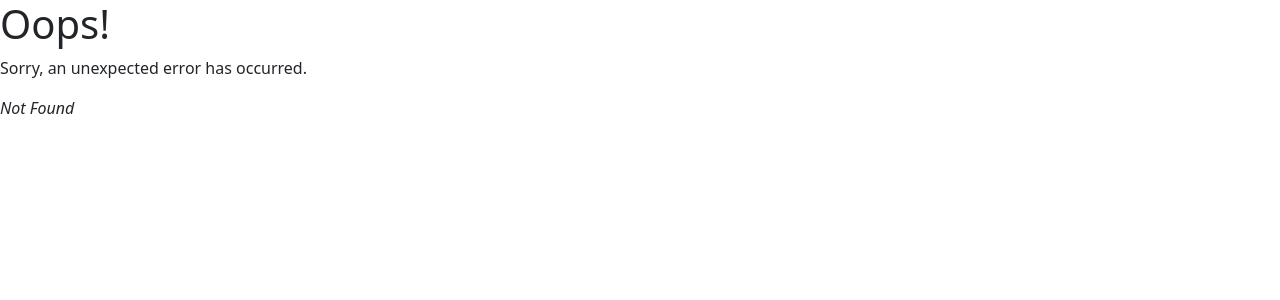
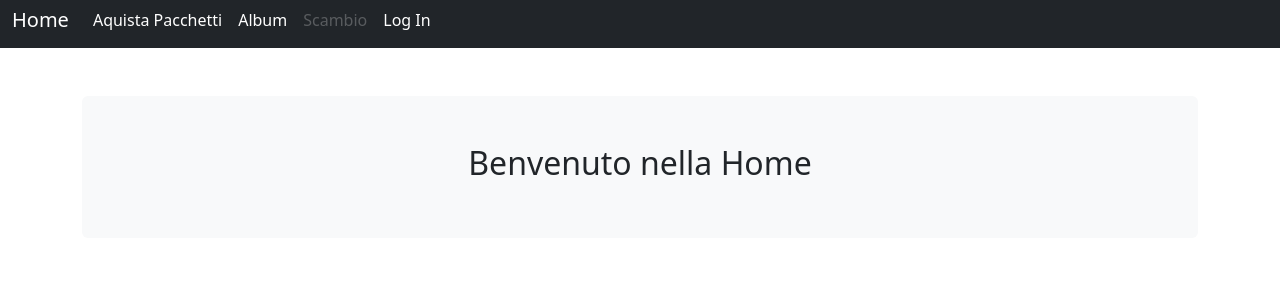
Before and after one commit to Frances-afk3/SitoReact, a React (Vite) app: page /Home in a window 1280 px wide. Before the commit this address had no page. Shown: the top 300 px of the page. Built offline with nearby package versions, Linux system fonts and the light colour scheme.

Commit message:
accetta dio cane

```diff
--- /dev/null
+++ b/src/Component/Home.jsx
@@ -0,0 +1,12 @@
+
+export default function Home() {
+
+  return (
+      <main className="container">
+          <div className="bg-body-tertiary p-5 rounded">
+              <h2 className="text-center">Benvenuto nella Home</h2>
+              {/* Puoi aggiungere il contenuto del tuo album qui */}
+          </div>
+      </main>
+  );
+}
--- a/src/Component/LogIn.jsx
+++ b/src/Component/LogIn.jsx
@@ -2,7 +2,6 @@ import React from "react";
 
 export default function LogIn() {
     return (
-        // Section: Design Block
         <section className="text-center">
             <div className="p-5 bg-image"></div>
             <div className="card mx-4 mx-md-5 shadow-5-strong bg-body-tertiary" style="margin-top: -100px;backdrop-filter: blur(30px);">
--- a/src/main.jsx
+++ b/src/main.jsx
@@ -7,7 +7,7 @@ import ErrorPage from "./error-page";
 import Pacchetti from "./Component/Pacchetti";
 import Album from "./Component/Album";
 import LogIn from "./Component/LogIn";
-
+import Home from "./Component/Home";
 
 import {
   createBrowserRouter,
@@ -21,16 +21,21 @@ const router = createBrowserRouter([
     errorElement: <ErrorPage />,
     children: [
         {
-          path: "Album", // Aggiungi la rotta per il componente Album
+          path: "Album",
           element: <Album />,
         },
         {
-          path: "Pacchetti", // Aggiungi la rotta per il componente Card
-          element: <Pacchetti />, // Se desideri aggiungere Card come una nuova pagina
+          path: "Pacchetti",
+          element: <Pacchetti />,
         },
         {
-            path: "Accedi", // Aggiungi la rotta per il componente Card
-            element: <LogIn />, // Se desideri aggiungere Card come una nuova pagina
+            path: "Accedi",
+            element: <LogIn />,
+          },
+          {
+            index: true,
+            path: "Home",
+            element: <Home />,
           },
       ],
   },
--- a/src/routes/root.jsx
+++ b/src/routes/root.jsx
@@ -5,7 +5,7 @@ export default function Root() {
       <>
         <nav className="navbar navbar-expand-md navbar-dark fixed-top bg-dark pt-0">
         <div className="container-fluid">
-            <Link className="nav-link active" to="/Home">Home</Link>
+            <Link className="navbar-brand active" to="/Home">Home</Link>
 
             <button className="navbar-toggler" type="button" data-bs-toggle="collapse" data-bs-target="#navbarCollapse" aria-controls="navbarCollapse" aria-expanded="false" aria-label="Toggle navigation">
             <span className="navbar-toggler-icon"></span>
```
Also changed, not shown: 1 other file (tests, documents, lock files or other folders).
